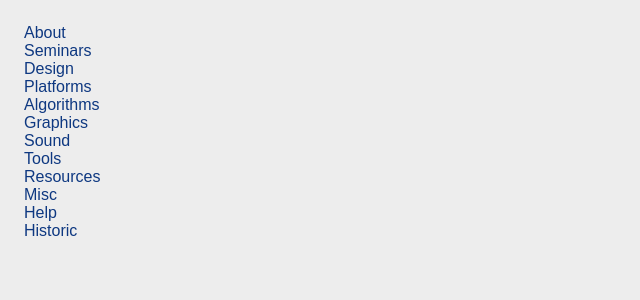
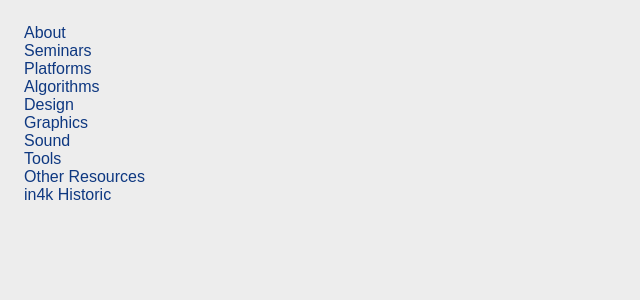
Before and after one commit to in4k/in4k.github.io, a Jekyll site: the page index.html, which Jekyll copies as it is, in a window 1280 px wide. Shown: the top 300 px of the page, without its empty margins (0-640 px from the left). Built offline with Jekyll 4.4.1, drawn with Linux system fonts in a browser that asks for light colours; some web fonts are replaced.

Commit message:
Update index.html

```diff
--- a/index.html
+++ b/index.html
@@ -5,15 +5,15 @@
 <div class="nav">
 <a href="wiki/about">About</a><br>
 <a href="wiki/seminars">Seminars</a><br>
-<a href="wiki/design">Design</a><br>
 <a href="wiki/platforms">Platforms</a><br>
 <a href="wiki/algorithms">Algorithms</a><br>
+<a href="wiki/design">Design</a><br>
 <a href="wiki/graphics">Graphics</a><br>
 <a href="wiki/sound-coding">Sound</a><br>
 <a href="wiki/tools">Tools</a><br>
-<a href="wiki/resources">Resources</a><br>
-<a href="wiki/misc">Misc</a><br>
-<a href="wiki/help">Help</a><br>
-<a href="wiki/historic">Historic</a><br>
+<a href="wiki/resources">Other Resources</a><br>
+<!--<a href="wiki/misc">Misc</a><br>
+<a href="wiki/help">Help</a><br>-->
+<a href="wiki/historic">in4k Historic</a><br>
 </div>
 </body>
```
